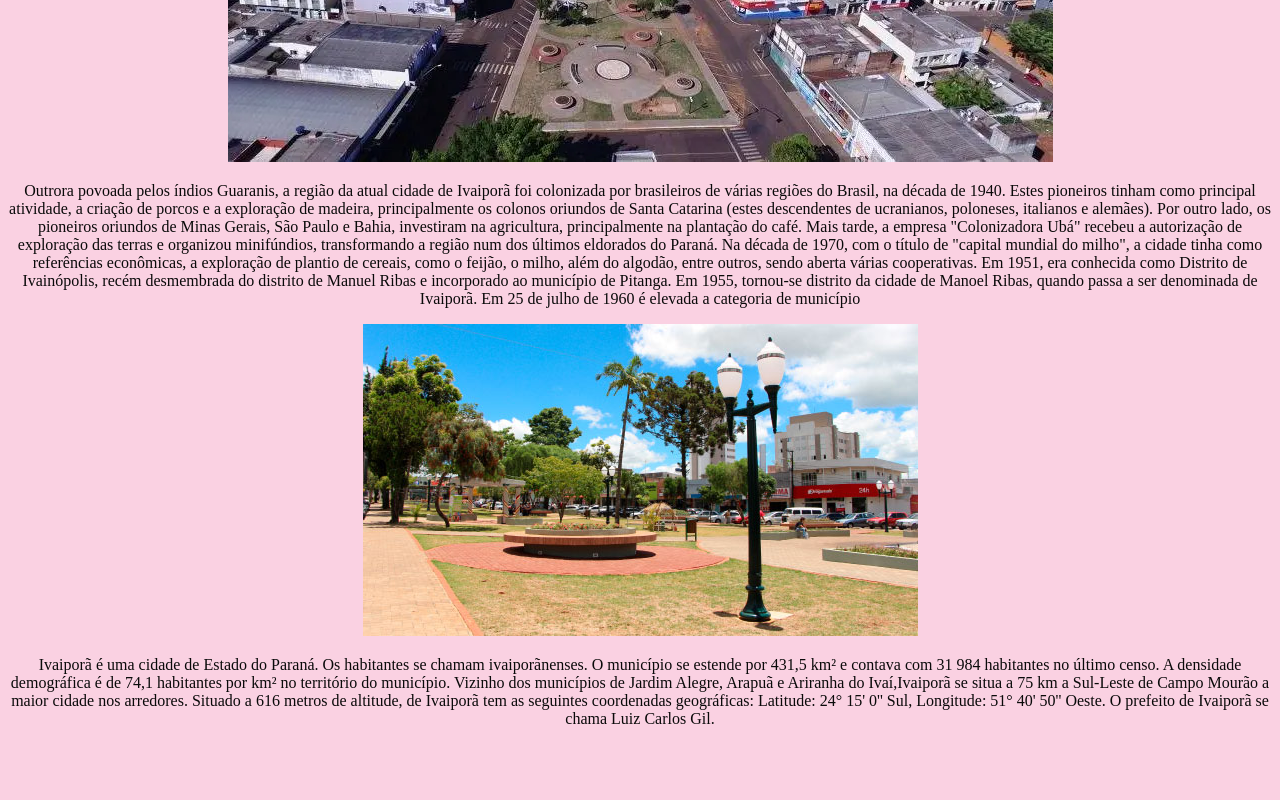
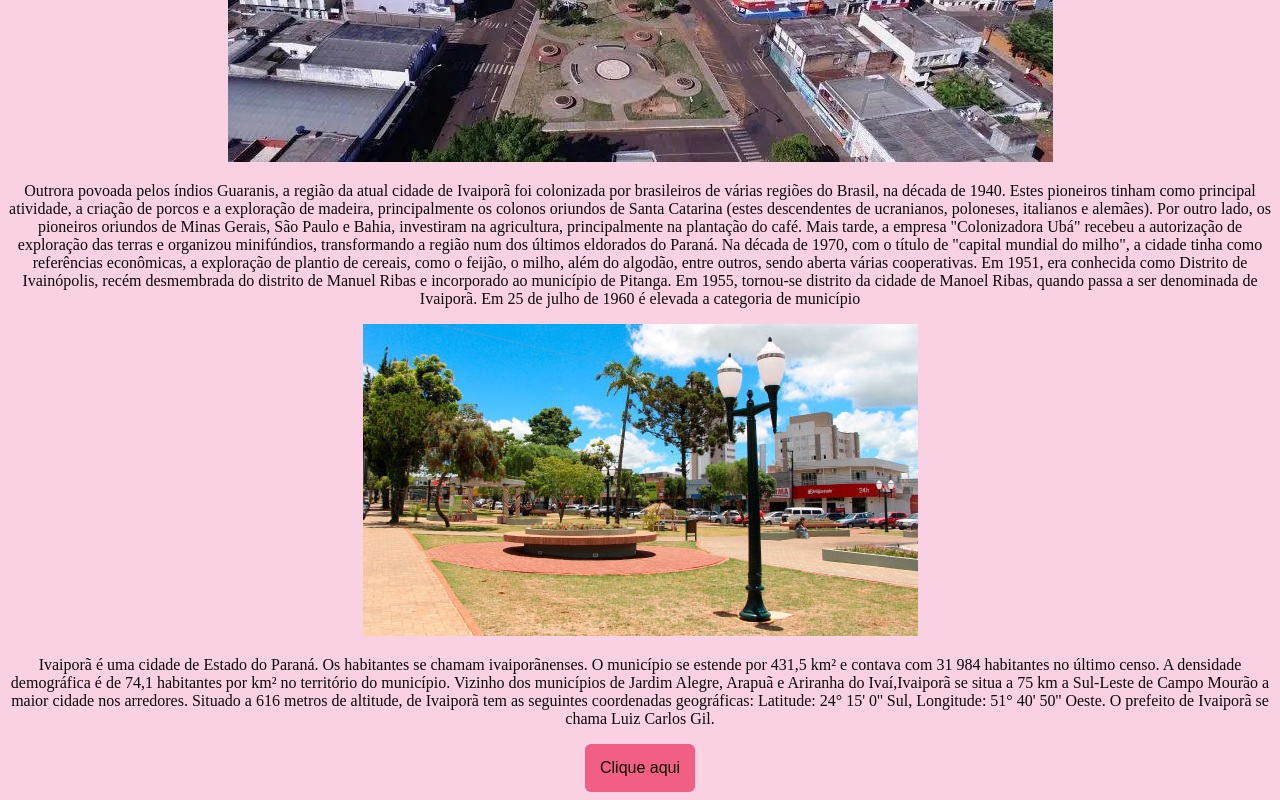
Before and after one commit to MariaEduardaescola/MariaEduarda2a, a plain HTML site: page index.html in a window 1280 px wide. Shown: the part 447-1247 px from the top of the page. Before the commit the page ends 1191 px from the top, so only its background shows below. Drawn offline with Linux system fonts and the light colour scheme.

Commit message:
Add files via upload

```diff
--- a/index.html
+++ b/index.html
@@ -38,3 +38,4 @@
     Vizinho dos municípios de Jardim Alegre, Arapuã e Ariranha do Ivaí,Ivaiporã se situa a 75 km a Sul-Leste de Campo Mourão a maior cidade nos arredores.
     Situado a 616 metros de altitude, de Ivaiporã tem as seguintes coordenadas geográficas: Latitude: 24° 15' 0'' Sul, Longitude: 51° 40' 50'' Oeste.
     O prefeito de Ivaiporã se chama Luiz Carlos Gil.</p>
+    <a href="https://pt-br.facebook.com/colegioidaliarocha/"><button style="background: #f15f84; border-radius: 6px; padding: 15px; cursor: pointer; color: #0e0101; border: none; font-size: 16px;">Clique aqui</button></a>
```
